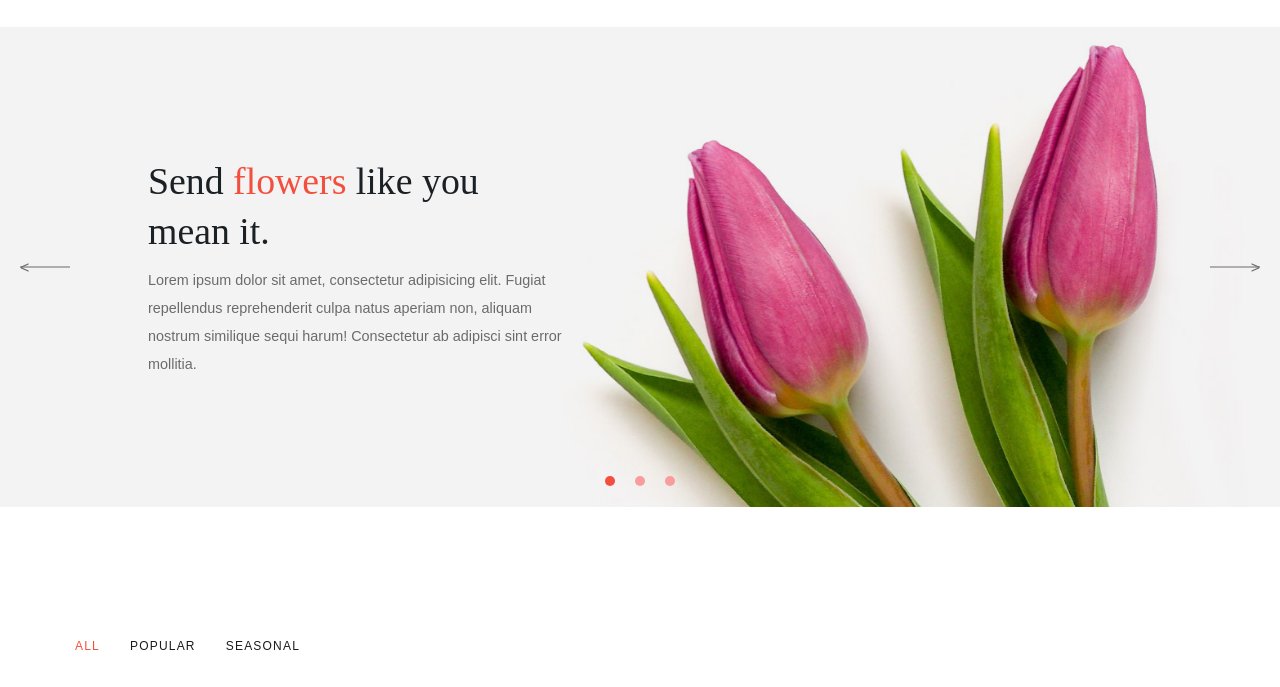
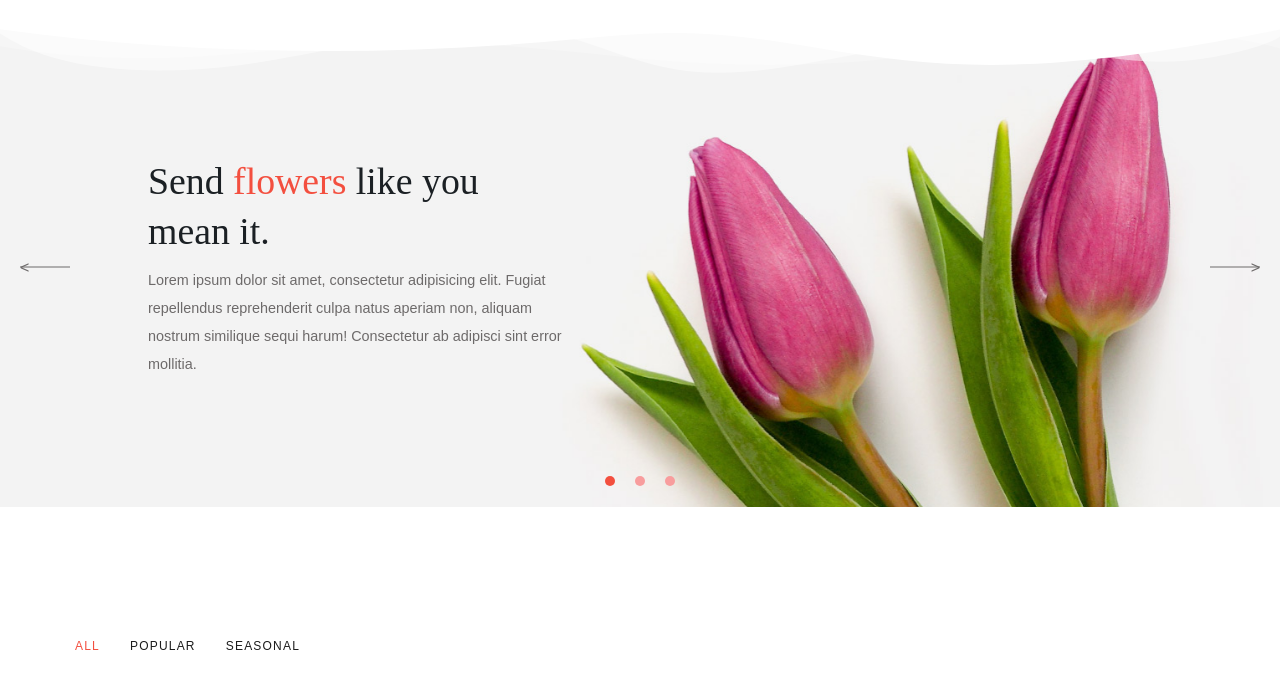
Before and after one commit to SanakShres/webProject, a plain HTML site: page index.html in a window 1280 px wide. Shown: the part 73-760 px from the top of the page. Drawn offline with nearby package versions, Linux system fonts and the light colour scheme.

Commit message:
sticky navigation and shape

```diff
--- a/index.html
+++ b/index.html
@@ -373,6 +373,29 @@
         <div class="main-content__inner">
           <!-- banner slider section -->
           <section class="banner-slides-container">
+            <div class="custom-shape-divider-top">
+              <svg
+                data-name="Layer 1"
+                xmlns="http://www.w3.org/2000/svg"
+                viewBox="0 0 1200 120"
+                preserveAspectRatio="none"
+              >
+                <path
+                  d="M0,0V46.29c47.79,22.2,103.59,32.17,158,28,70.36-5.37,136.33-33.31,206.8-37.5C438.64,32.43,512.34,53.67,583,72.05c69.27,18,138.3,24.88,209.4,13.08,36.15-6,69.85-17.84,104.45-29.34C989.49,25,1113-14.29,1200,52.47V0Z"
+                  opacity=".25"
+                  class="shape-fill"
+                ></path>
+                <path
+                  d="M0,0V15.81C13,36.92,27.64,56.86,47.69,72.05,99.41,111.27,165,111,224.58,91.58c31.15-10.15,60.09-26.07,89.67-39.8,40.92-19,84.73-46,130.83-49.67,36.26-2.85,70.9,9.42,98.6,31.56,31.77,25.39,62.32,62,103.63,73,40.44,10.79,81.35-6.69,119.13-24.28s75.16-39,116.92-43.05c59.73-5.85,113.28,22.88,168.9,38.84,30.2,8.66,59,6.17,87.09-7.5,22.43-10.89,48-26.93,60.65-49.24V0Z"
+                  opacity=".5"
+                  class="shape-fill"
+                ></path>
+                <path
+                  d="M0,0V5.63C149.93,59,314.09,71.32,475.83,42.57c43-7.64,84.23-20.12,127.61-26.46,59-8.63,112.48,12.24,165.56,35.4C827.93,77.22,886,95.24,951.2,90c86.53-7,172.46-45.71,248.8-84.81V0Z"
+                  class="shape-fill"
+                ></path>
+              </svg>
+            </div>
             <div class="banner-slider">
               <ul class="banner-slides owl-carousel">
                 <li class="banner-slides__element">
@@ -1163,7 +1186,7 @@
     <script src="https://maxcdn.bootstrapcdn.com/bootstrap/4.5.2/js/bootstrap.min.js"></script>
     <script src="https://cdnjs.cloudflare.com/ajax/libs/OwlCarousel2/2.3.4/owl.carousel.min.js"></script>
 
-    <script>
+    <script type="text/javascript">
       /*dropdown on hover*/
       // $(".main-navbar__navlinks").hover(function () {
       //   $(this).children(".dropdown-nav").stop().slideToggle(400); //fadeToggle
@@ -1230,6 +1253,11 @@
       $(".mobile-nav-menu").click(function () {
         $(this).toggleClass("toggle");
         $(this).siblings("nav.main-navbar").slideToggle(250);
+      });
+
+      window.addEventListener("scroll", function () {
+        var header = document.querySelector("header");
+        header.classList.toggle("sticky", window.scrollY > 100);
       });
 
       // banner slider with owl carousel
--- a/scss/_header.scss
+++ b/scss/_header.scss
@@ -1,4 +1,5 @@
-header.main-page-header {
+header {
+  &.main-page-header {
     width: 100%;
     background-color: $primary-bg-color;
     & > .main-topbar {
@@ -271,6 +272,13 @@ header.main-page-header {
       }
     }
   }
+  &.sticky {
+    position: fixed;
+    top: 0;
+    left: 0;
+    z-index: 100;
+  }
+}
 /* header responsive
 */
 @media screen and (max-width: 1200px) {
--- a/scss/_slider.scss
+++ b/scss/_slider.scss
@@ -1,6 +1,25 @@
 section.banner-slides-container {
   width: 100%;
   height: 480px;
+  position: relative;
+  & .custom-shape-divider-top {
+    position: absolute;
+    top: 0;
+    left: 0;
+    width: 100%;
+    overflow: hidden;
+    line-height: 0;
+    z-index: 2;
+    & svg {
+      position: relative;
+      display: block;
+      width: calc(100% + 1.3px);
+      height: 50px;
+      & .shape-fill {
+        fill: #ffffff;
+      }
+    }
+  }
   & > .banner-slider {
     height: 100%;
     width: 100%;
```
Also changed, not shown: font-test/fonttest.html (added, +32 -0 lines), style.css, 2 other files. Lines whose indentation alone changed are shown as unchanged.
